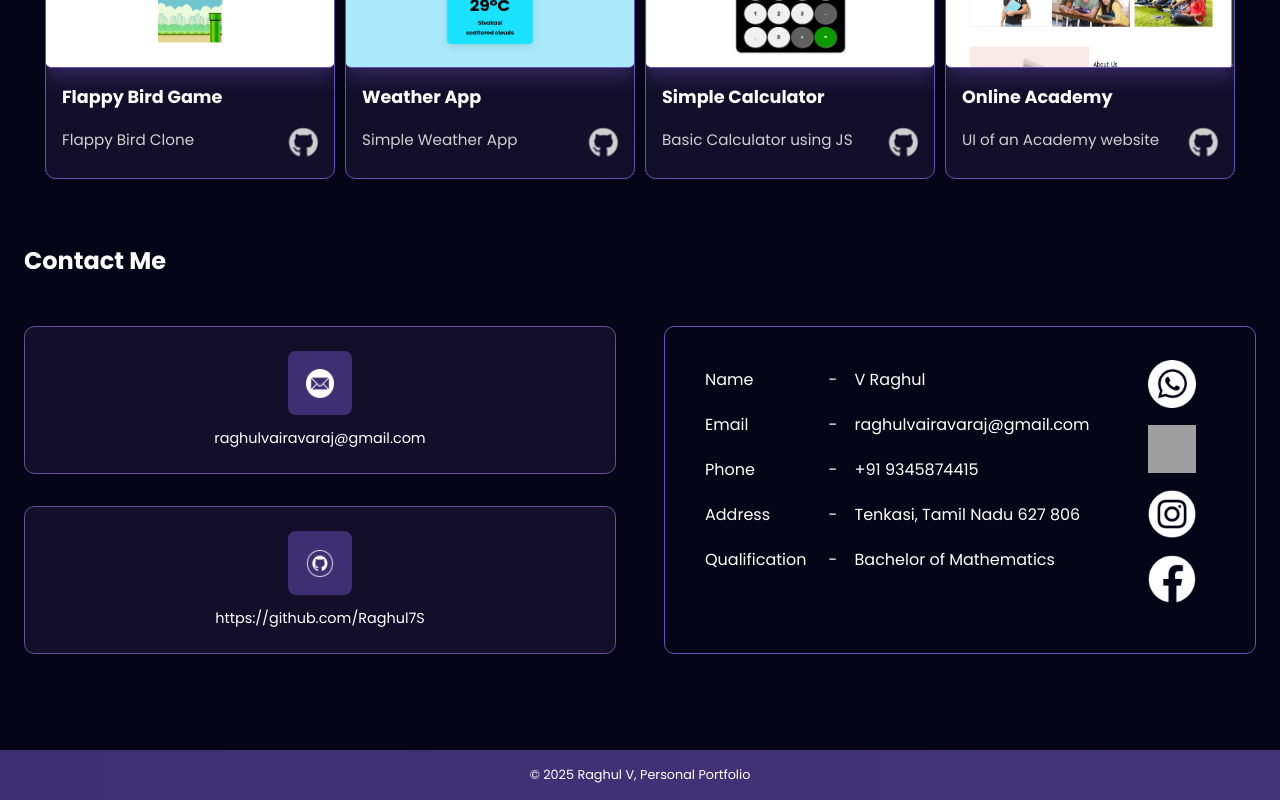
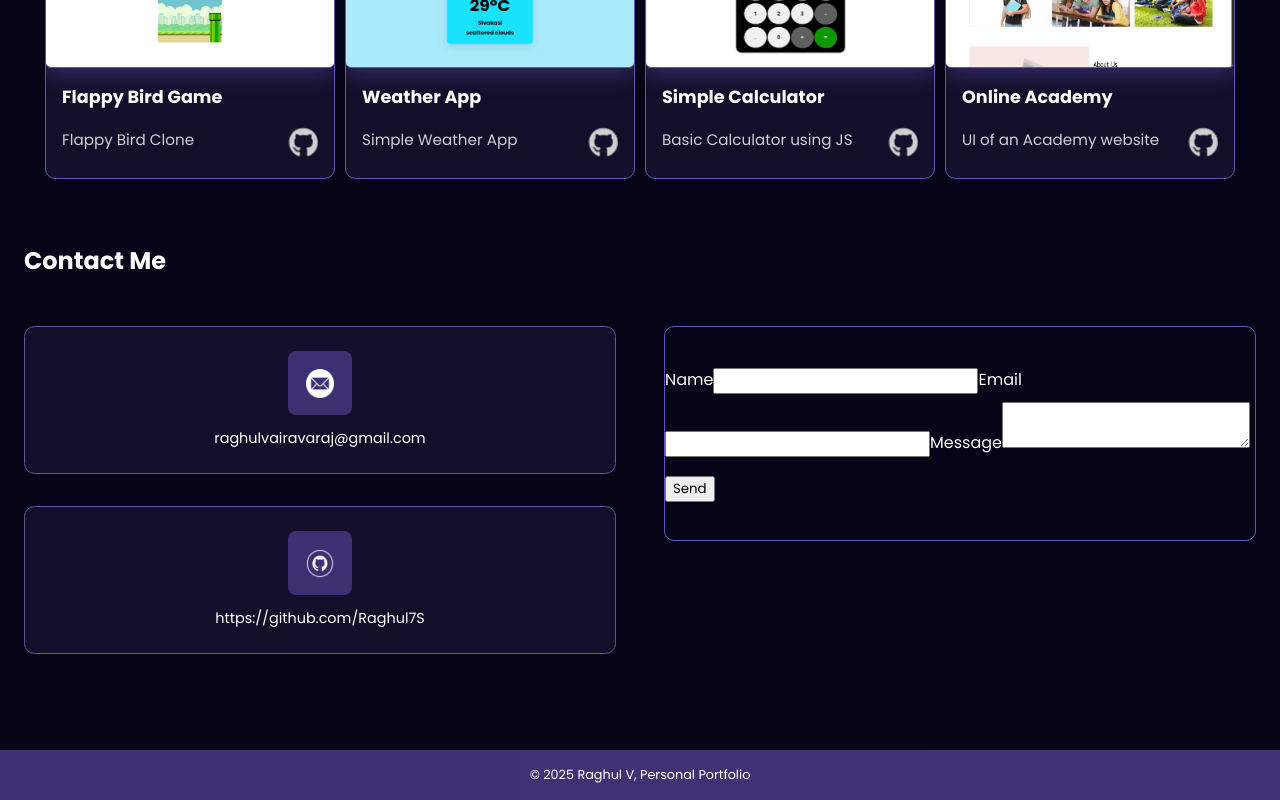
Before and after one commit to Raghul7S/PortfolioApp, a React (Create React App) app: page / in a window 1280 px wide. Shown: the part 2738-3538 px from the top of the page. Built offline with nearby package versions, Linux system fonts and the light colour scheme; grey boxes are pictures that could not be loaded.

Commit message:
email form integration0

```diff
--- a/package.json
+++ b/package.json
@@ -4,6 +4,7 @@
   "version": "0.1.0",
   "private": true,
   "dependencies": {
+    "@emailjs/browser": "^4.4.1",
     "@testing-library/jest-dom": "^5.17.0",
     "@testing-library/react": "^13.4.0",
     "@testing-library/user-event": "^13.5.0",
--- a/src/components/Contactme/ContactForm/ContactForm.jsx
+++ b/src/components/Contactme/ContactForm/ContactForm.jsx
@@ -1,36 +1,43 @@
-import React from 'react'
+import React, {useRef} from 'react'
+import emailjs from '@emailjs/browser';
+
 import './ContactForm.css'
 
 const ContactForm = () => {
+
+  const form = useRef();
+
+  const sendEmail = (e) => {
+    e.preventDefault();
+
+    emailjs
+      .sendForm('service_uxkr5ym', 'template_77r12fl', form.current, {
+        publicKey: 'I0DCi7Tg2QMMHGzso',
+      })
+      .then(
+        () => {
+          console.log('SUCCESS!');
+        },
+        (error) => {
+          console.log('FAILED...', error.text);
+        },
+      );
+  };
+
   return (
     <div className='contact-me'>
-          <div className='about'>
-            <ul className='list-one'>
-              <li>Name</li>
-              <li>Email</li>
-              <li>Phone</li>
-              <li>Address</li>
-              <li>Qualification</li>
-            </ul>
-            <ul className='list-two'>
-              <li>V Raghul</li>
-              <li>raghulvairavaraj@gmail.com</li>
-              <li>+91 9345874415</li>
-              <li>Tenkasi, Tamil Nadu 627 806</li>
-              <li>Bachelor of Mathematics</li>
-            </ul>
-            <div className='icon-list'>
-            <ul className='social-icon'>
-              <li><a href="https://wa.me/919345874415"><img src="./assets/whatsapp-icon.png" /></a></li>
-              <li><a href="https://www.linkedin.com/public-profile/settings?trk=d_flagship3_profile_self_view_public_profile"><img src="./assets/linkedin-icon.png"  /></a></li>
-              <li><a href="https://www.instagram.com/raghul7s/"><img src="./assets/instagram-icon.png"  /></a></li>
-              <li><a href="https://www.facebook.com/raghul.vairavaraj"><img src="./assets/facebook-icon.png" /></a></li>
-            </ul>
-            </div>
-          </div>
-
-
-        </div>
+      <div className='about'>
+        <form ref={form} onSubmit={sendEmail}>
+          <label>Name</label>
+          <input type="text" name="from_name" />
+          <label>Email</label>
+          <input type="email" name="from_email" />
+          <label>Message</label>
+          <textarea name="message" />
+          <input type="submit" value="Send" />
+      </form>
+      </div>
+  </div>
   )
 }
 
```
Also changed, not shown: 1 other file (tests, documents, lock files or other folders).
